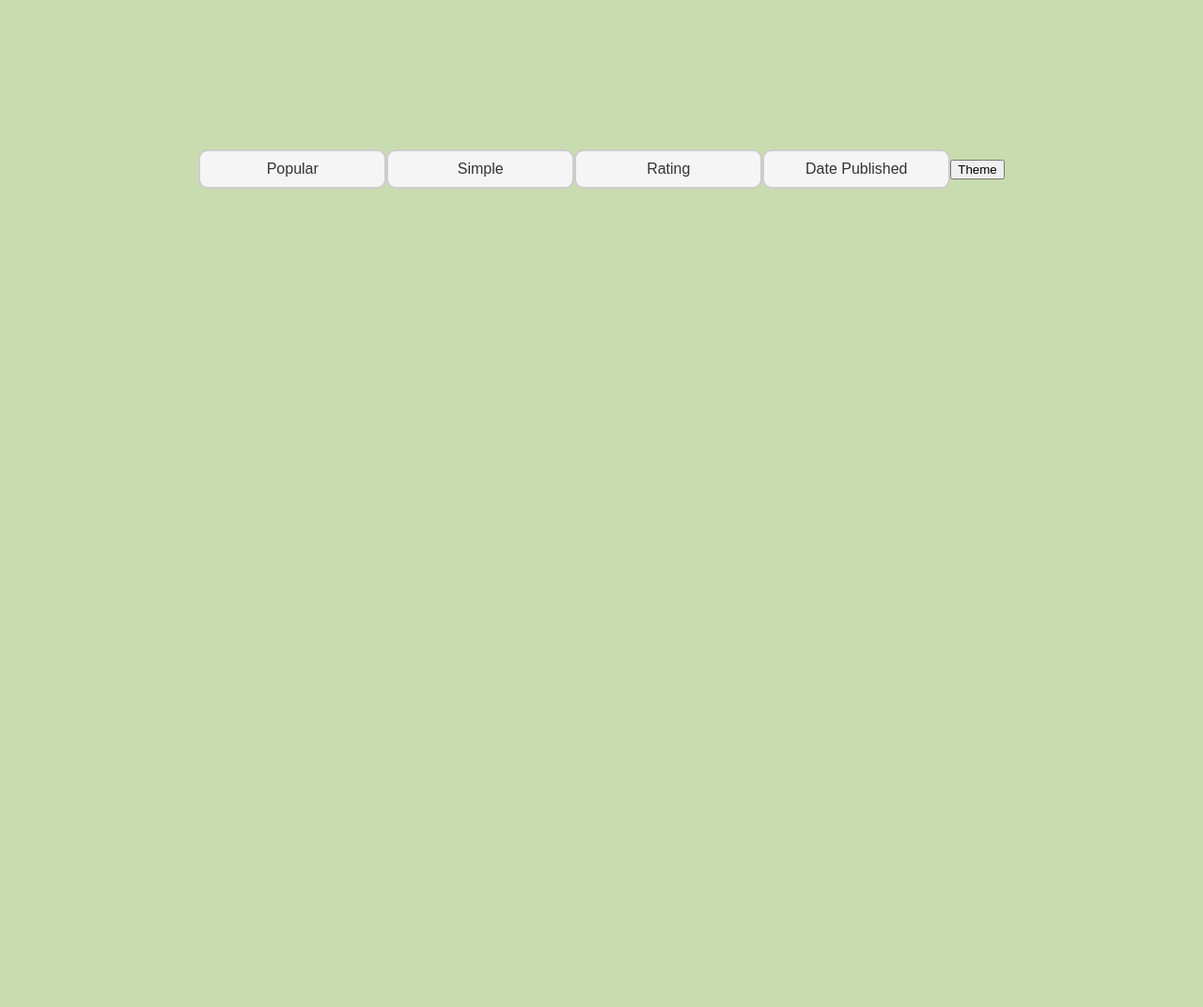
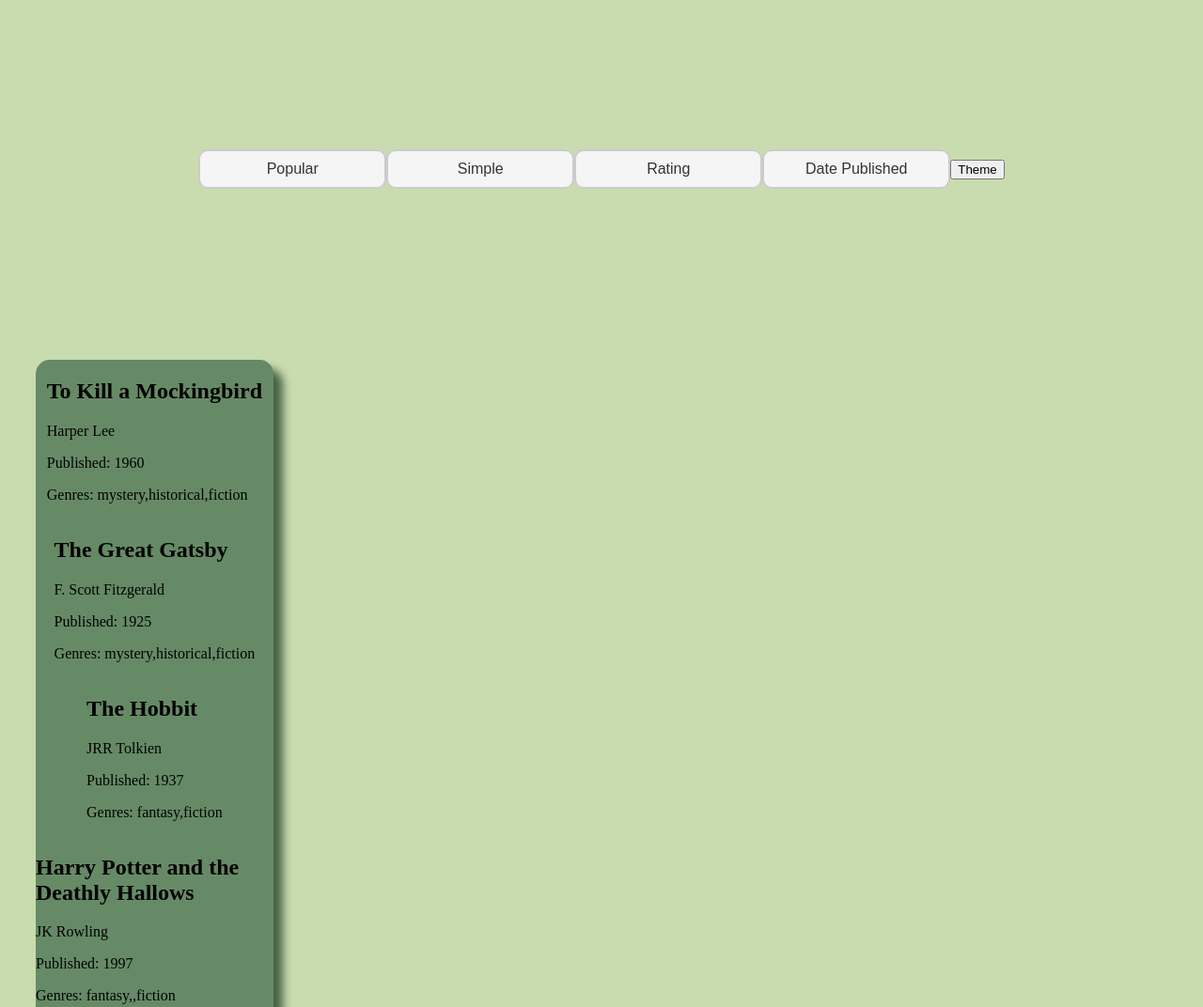
Before and after one commit to staten-island-tech/vite-project-victoriabernadskiy, a website built with Vite: page vite-project/index.html in a window 1280 px wide. Shown: the top 1072 px of the page at 94% size. Before the commit the page ends 800 px from the top, so only its background shows below. Built offline with nearby package versions, Linux system fonts and the light colour scheme.

Commit message:
i need help

```diff
--- a/vite-project/css/style.css
+++ b/vite-project/css/style.css
@@ -60,3 +60,19 @@ background-color: var(--gray);
   height: 35vh;
   margin: 40px;
 }
+
+#app {
+  width: 20%;
+  height: 20%;
+  display: flex;
+  flex-direction: column;
+  align-items: center;
+  background-color: rgb(102, 138, 102);
+  justify-content: space-around;
+  border: 3px black;
+  margin: 30px;
+  margin-top: 5%;
+  border-radius: 15px;
+  box-shadow: 10px 10px 10px rgb(69, 97, 70);
+  transition: all 0.3s;
+}
--- a/vite-project/index.html
+++ b/vite-project/index.html
@@ -12,9 +12,9 @@
 
     <form action=""></form>
     <form id="card_form">
-      <h2 class="card-title"></h2>
-        <img src="" alt="" class="card-img" />
-        <p class="card-desc"> </p>
+      <h2 class="card_title"></h2>
+        <img src="" alt="" class="card_img" />
+        <p class="card_desc"> </p>
         <button id="popbtn">Popular</button>
         <button id="simbtn">Simple</button>
         <button id="ratebtn">Rating</button>
@@ -23,6 +23,14 @@
         <button id="btn"> Theme </button>
 
   </form>
+  <div id="card_holder">
+    <!-- <div class="card">
+        <h1 class="card-title"></h1>
+        <h2 class="age"></h2>
+        <img src="city" alt="">
+    </div> -->
+
+    <div id="app"></div>
   <script type="module" src="js/main.js"></script>
   </body>
 
--- a/vite-project/js/main.js
+++ b/vite-project/js/main.js
@@ -41,3 +41,25 @@ DOMSelectors.card_form.addEventListener("click",(event) => {
   event.preventDefault()
 
 })
+
+function createBookCard(book) {
+  const card = document.createElement('div');
+  card.classList.add('book-card');
+  card.innerHTML = `
+    <h2>${book.name}</h2>
+    <p>${book.authorFirst} ${book.authorLast}</p>
+    <p>Published: ${book.publishDate}</p>
+    <p>Genres: ${book.genre}</p>
+  `;
+  return card;
+}
+
+function makeBookCards() {
+  const app = document.getElementById('app');
+  books.forEach(book => {
+    const card = createBookCard(book);
+    app.appendChild(card);
+  });
+}
+
+document.addEventListener('DOMContentLoaded', makeBookCards);
```
